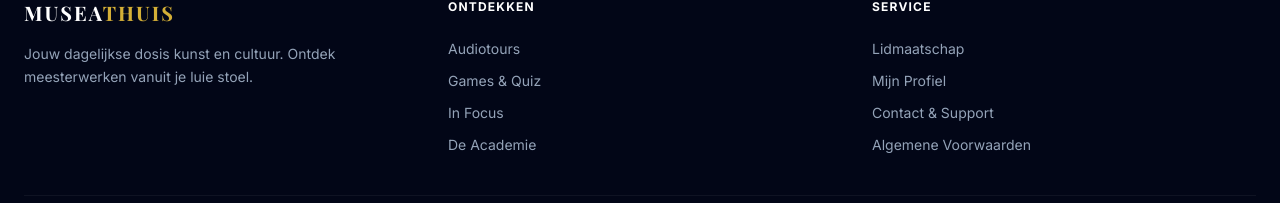
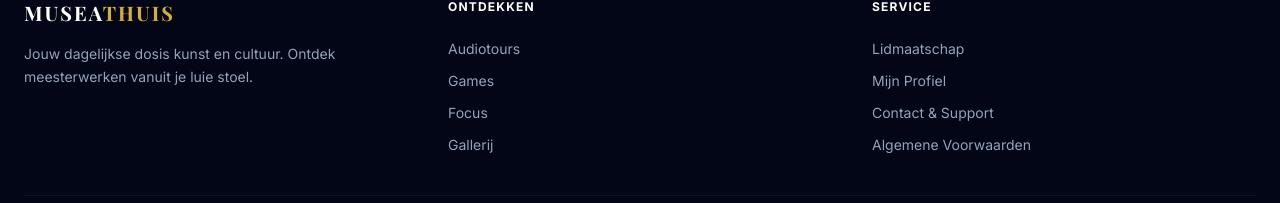
Before and after one commit to HerrMattie/museathuis, a Next.js app: page / in a window 1280 px wide. Shown: the part 946-1149 px from the top of the page. Built offline with nearby package versions, Linux system fonts and the light colour scheme; no server answers; the database is empty; a web font is replaced by a local one.

Commit message:
Update Footer.tsx

```diff
--- a/components/layout/Footer.tsx
+++ b/components/layout/Footer.tsx
@@ -25,9 +25,9 @@ export default function Footer() {
             <h4 className="text-white font-bold uppercase tracking-widest text-xs mb-6">Ontdekken</h4>
             <ul className="space-y-3 text-sm text-slate-400">
               <li><Link href="/tour" className="hover:text-museum-gold transition-colors">Audiotours</Link></li>
-              <li><Link href="/game" className="hover:text-museum-gold transition-colors">Games & Quiz</Link></li>
-              <li><Link href="/focus" className="hover:text-museum-gold transition-colors">In Focus</Link></li>
-              <li><Link href="/academie" className="hover:text-museum-gold transition-colors">De Academie</Link></li>
+              <li><Link href="/game" className="hover:text-museum-gold transition-colors">Games</Link></li>
+              <li><Link href="/focus" className="hover:text-museum-gold transition-colors">Focus</Link></li>
+              <li><Link href="/salon" className="hover:text-museum-gold transition-colors">Gallerij</Link></li>
             </ul>
           </div>
 
```
